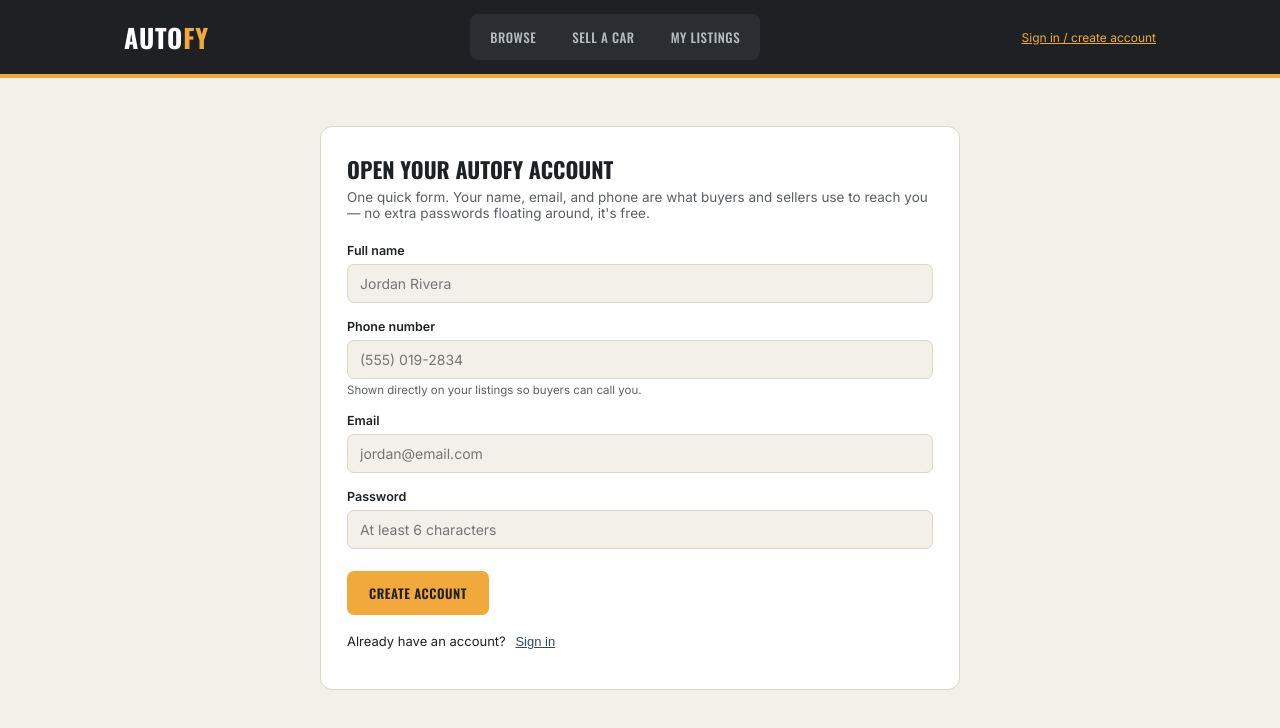
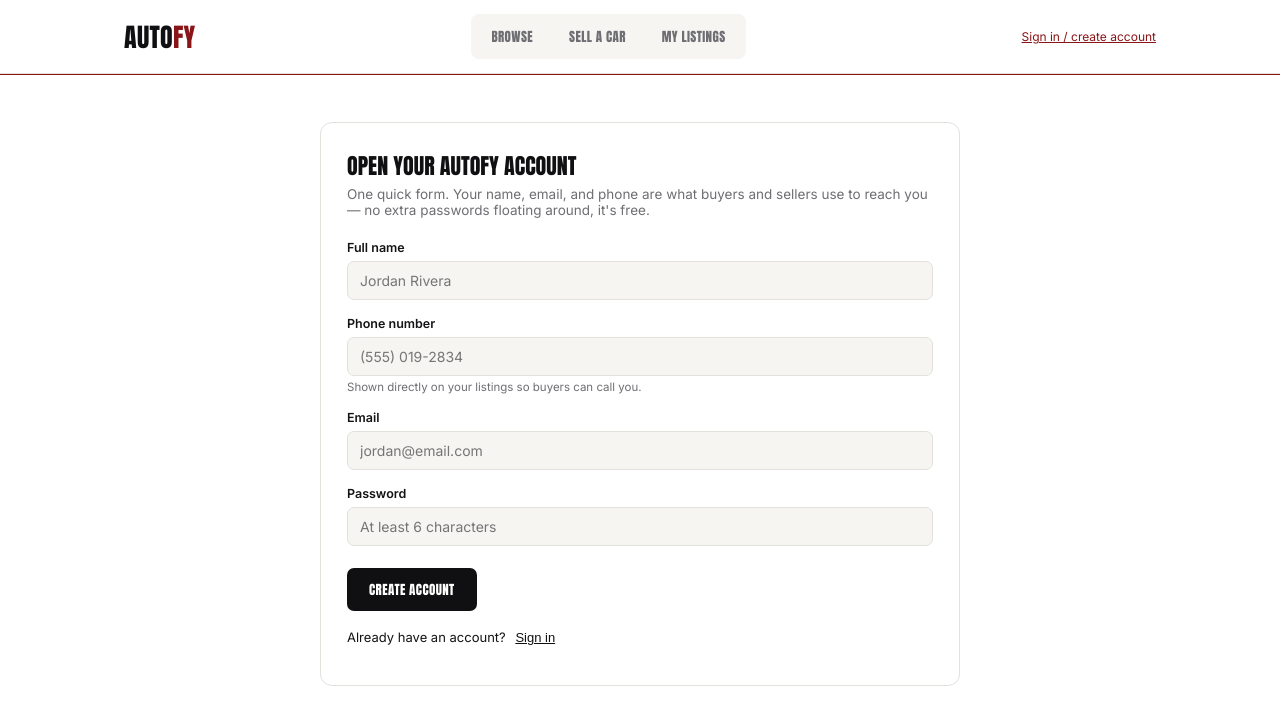
Before and after one commit to autofy-ae/autofy-web, a Next.js app: page /login in a window 1280 px wide. Shown: the top 728 px of the page. Built offline with nearby package versions, Linux system fonts and the light colour scheme; no server answers.

Commit message:
Redesign: white/black/maroon palette matching Autofy logo, Anton display type

```diff
--- a/app/globals.css
+++ b/app/globals.css
@@ -1,67 +1,69 @@
 :root {
-  --asphalt: #1E2124;
-  --asphalt-2: #2A2E32;
-  --concrete: #F3F0E9;
   --paper: #FFFFFF;
-  --steel: #33495C;
-  --amber: #F2A93B;
-  --amber-dark: #C9820B;
-  --rust: #B23A2E;
-  --ink: #1E2124;
-  --ink-soft: #5B5F63;
-  --line: #DCD7CA;
+  --surface: #F6F5F2;
+  --ink: #141416;
+  --ink-soft: #6E6E73;
+  --black: #101012;
+  --black-2: #1D1D20;
+  --maroon: #8A1518;
+  --maroon-bright: #D4212B;
+  --line: #E3E1DC;
+  --line-strong: #CFCCC4;
 }
 * { box-sizing: border-box; }
-html, body { margin: 0; padding: 0; background: var(--concrete); color: var(--ink); font-family: 'Inter', sans-serif; }
+html, body { margin: 0; padding: 0; background: var(--paper); color: var(--ink); font-family: 'Inter', sans-serif; }
 a { color: inherit; }
-.display { font-family: 'Oswald', sans-serif; text-transform: uppercase; letter-spacing: 0.02em; }
+.display { font-family: 'Anton', sans-serif; text-transform: uppercase; letter-spacing: 0.01em; font-weight: 400; }
 .mono { font-family: 'Roboto Mono', monospace; }
 
-header.top { background: var(--asphalt); color: var(--concrete); position: sticky; top: 0; z-index: 40; border-bottom: 4px solid var(--amber); }
+header.top { background: var(--paper); color: var(--ink); position: sticky; top: 0; z-index: 40; border-bottom: 1px solid var(--line); box-shadow: 0 1px 0 var(--maroon); }
 .top-inner { max-width: 1080px; margin: 0 auto; padding: 14px 24px; display: flex; align-items: center; justify-content: space-between; gap: 16px; flex-wrap: wrap; }
 .logo { display: flex; align-items: baseline; gap: 10px; text-decoration: none; }
-.logo .mark { font-family: 'Oswald', sans-serif; font-weight: 700; font-size: 26px; letter-spacing: 0.03em; color: var(--paper); }
-.logo .mark span { color: var(--amber); }
-nav.tabs { display: flex; gap: 4px; background: var(--asphalt-2); border-radius: 8px; padding: 4px; }
-nav.tabs a { font-family: 'Oswald', sans-serif; font-size: 13px; letter-spacing: 0.04em; text-transform: uppercase; color: #B7BCC0; padding: 9px 16px; border-radius: 6px; text-decoration: none; }
-nav.tabs a.active { background: var(--amber); color: var(--asphalt); font-weight: 600; }
-.whoami { font-size: 12px; color: #9CA3AB; display: flex; align-items: center; gap: 10px; }
-.whoami button { background: none; border: none; color: var(--amber); font-size: 12px; cursor: pointer; text-decoration: underline; padding: 0; font-family: 'Inter', sans-serif; }
+.logo .mark { font-family: 'Anton', sans-serif; font-weight: 400; font-size: 26px; letter-spacing: 0.01em; color: var(--black); }
+.logo .mark span { color: var(--maroon); }
+nav.tabs { display: flex; gap: 4px; background: var(--surface); border-radius: 8px; padding: 4px; }
+nav.tabs a { font-family: 'Anton', sans-serif; font-weight: 400; font-size: 13px; letter-spacing: 0.03em; text-transform: uppercase; color: var(--ink-soft); padding: 9px 16px; border-radius: 6px; text-decoration: none; }
+nav.tabs a.active { background: var(--black); color: var(--paper); }
+.whoami { font-size: 12px; color: var(--ink-soft); display: flex; align-items: center; gap: 10px; }
+.whoami button { background: none; border: none; color: var(--maroon); font-size: 12px; cursor: pointer; text-decoration: underline; padding: 0; font-family: 'Inter', sans-serif; }
 
 main.wrap { max-width: 1080px; margin: 0 auto; padding: 28px 24px 80px; }
 
-.hero { background: var(--asphalt); color: var(--concrete); border-radius: 14px; padding: 36px 32px; margin-bottom: 24px; position: relative; overflow: hidden; }
-.hero h1 { font-family: 'Oswald', sans-serif; font-size: 34px; line-height: 1.05; margin: 0 0 10px; text-transform: uppercase; }
-.hero h1 span { color: var(--amber); }
-.hero p { color: #C7CBCE; max-width: 520px; margin: 0; font-size: 15px; line-height: 1.6; }
+.hero { background: var(--paper); border: 1px solid var(--line); border-radius: 14px; padding: 40px 32px; margin-bottom: 24px; position: relative; overflow: hidden; }
+.hero::before { content: ""; position: absolute; left: 0; top: 0; width: 5px; height: 100%; background: linear-gradient(180deg, var(--black), var(--maroon)); }
+.hero h1 { font-family: 'Anton', sans-serif; font-weight: 400; font-size: 40px; line-height: 1.05; margin: 0 0 12px; text-transform: uppercase; color: var(--black); }
+.hero h1 span { color: var(--maroon); }
+.hero p { color: var(--ink-soft); max-width: 520px; margin: 0; font-size: 15px; line-height: 1.6; }
+.hero .swoosh { display: block; width: 120px; height: 3px; background: linear-gradient(90deg, var(--black), var(--maroon-bright)); margin: 18px 0 0; transform: skewX(-20deg); }
 
 .filter-bar { background: var(--paper); border: 1px solid var(--line); border-radius: 12px; padding: 16px 18px; margin-bottom: 22px; display: grid; grid-template-columns: repeat(auto-fit, minmax(130px, 1fr)); gap: 12px; align-items: end; }
 .filter-bar .f-field label { display: block; font-size: 11px; text-transform: uppercase; letter-spacing: 0.05em; color: var(--ink-soft); margin-bottom: 5px; }
 
 .grid { display: grid; grid-template-columns: repeat(auto-fill, minmax(240px, 1fr)); gap: 18px; }
-.card { background: var(--paper); border: 1px solid var(--line); border-radius: 10px; overflow: hidden; text-decoration: none; color: var(--ink); display: block; transition: transform .12s, box-shadow .12s; position: relative; }
-.card:hover { transform: translateY(-3px); box-shadow: 0 10px 24px rgba(30,33,36,0.12); }
-.card .photo { width: 100%; height: 150px; background: var(--steel); display: flex; align-items: center; justify-content: center; overflow: hidden; position: relative; }
+.card { background: var(--paper); border: 1px solid var(--line); border-radius: 10px; overflow: hidden; text-decoration: none; color: var(--ink); display: block; transition: transform .12s, box-shadow .12s, border-color .12s; position: relative; }
+.card:hover { transform: translateY(-3px); box-shadow: 0 10px 24px rgba(20,20,22,0.1); border-color: var(--line-strong); }
+.card .photo { width: 100%; height: 150px; background: var(--surface); display: flex; align-items: center; justify-content: center; overflow: hidden; position: relative; }
 .card .photo img { width: 100%; height: 100%; object-fit: cover; }
-.card .photo .noimg { color: #B9C6CF; font-size: 12px; font-family: 'Oswald', sans-serif; letter-spacing: 0.05em; text-transform: uppercase; }
-.price-tag { position: absolute; top: 10px; right: -6px; background: var(--amber); color: var(--asphalt); font-family: 'Roboto Mono', monospace; font-weight: 700; font-size: 14px; padding: 5px 12px 5px 14px; transform: rotate(3deg); box-shadow: 0 3px 6px rgba(0,0,0,0.25); border-radius: 3px 0 0 3px; }
+.card .photo .noimg { color: #A9A7A0; font-size: 12px; font-family: 'Anton', sans-serif; letter-spacing: 0.04em; text-transform: uppercase; }
+.price-tag { position: absolute; top: 10px; right: 10px; background: var(--black); color: var(--paper); font-family: 'Roboto Mono', monospace; font-weight: 700; font-size: 14px; padding: 5px 12px; border-radius: 6px; border-bottom: 2px solid var(--maroon-bright); }
 .card .body { padding: 14px 16px 16px; }
-.card h3 { font-family: 'Oswald', sans-serif; font-size: 17px; margin: 0 0 4px; letter-spacing: 0; text-transform: none; }
+.card h3 { font-family: 'Anton', sans-serif; font-weight: 400; font-size: 17px; margin: 0 0 4px; letter-spacing: 0; text-transform: none; }
 .card .meta { color: var(--ink-soft); font-size: 12.5px; margin: 0 0 10px; }
 .card .foot { display: flex; justify-content: space-between; align-items: center; border-top: 1px dashed var(--line); padding-top: 10px; font-size: 12px; color: var(--ink-soft); }
 
 .empty { text-align: center; padding: 60px 20px; color: var(--ink-soft); }
 .empty .display { font-size: 20px; color: var(--ink); margin-bottom: 8px; }
 
-.btn { font-family: 'Oswald', sans-serif; text-transform: uppercase; letter-spacing: 0.04em; font-size: 13px; background: var(--amber); color: var(--asphalt); border: none; padding: 12px 22px; border-radius: 7px; cursor: pointer; font-weight: 600; transition: background .15s; }
-.btn:hover { background: var(--amber-dark); }
-.btn.secondary { background: transparent; color: var(--asphalt); border: 1.5px solid var(--asphalt); }
-.btn.secondary:hover { background: var(--asphalt); color: var(--paper); }
-.btn.danger { background: var(--rust); color: var(--paper); }
+.btn { font-family: 'Anton', sans-serif; font-weight: 400; text-transform: uppercase; letter-spacing: 0.03em; font-size: 13px; background: var(--black); color: var(--paper); border: none; padding: 12px 22px; border-radius: 7px; cursor: pointer; transition: background .15s; }
+.btn:hover { background: var(--maroon); }
+.btn.secondary { background: transparent; color: var(--black); border: 1.5px solid var(--black); }
+.btn.secondary:hover { background: var(--black); color: var(--paper); }
+.btn.danger { background: var(--maroon); color: var(--paper); }
+.btn.danger:hover { background: var(--maroon-bright); }
 .btn:disabled { opacity: 0.5; cursor: not-allowed; }
 
 .panel { background: var(--paper); border: 1px solid var(--line); border-radius: 12px; padding: 26px; max-width: 640px; }
-.panel h2 { font-family: 'Oswald', sans-serif; font-size: 22px; margin: 0 0 4px; text-transform: uppercase; }
+.panel h2 { font-family: 'Anton', sans-serif; font-weight: 400; font-size: 22px; margin: 0 0 4px; text-transform: uppercase; color: var(--black); }
 .panel .sub { color: var(--ink-soft); font-size: 13.5px; margin: 0 0 22px; }
 .field { margin-bottom: 16px; }
 .field label { display: block; font-size: 12.5px; font-weight: 600; color: var(--ink); margin-bottom: 6px; }
@@ -69,42 +71,43 @@ main.wrap { max-width: 1080px; margin: 0 auto; padding: 28px 24px 80px; }
 .row2 { display: grid; grid-template-columns: 1fr 1fr; gap: 14px; }
 input[type=text], input[type=email], input[type=tel], input[type=number], input[type=password], input[type=file], textarea, select {
   width: 100%; font-family: 'Inter', sans-serif; font-size: 14px; padding: 10px 12px; border: 1.5px solid var(--line);
-  border-radius: 7px; background: var(--concrete); color: var(--ink);
+  border-radius: 7px; background: var(--surface); color: var(--ink);
 }
-input:focus, textarea:focus, select:focus { outline: none; border-color: var(--steel); background: var(--paper); }
+input:focus, textarea:focus, select:focus { outline: none; border-color: var(--black); background: var(--paper); }
 textarea { resize: vertical; min-height: 90px; }
-.contact-chip { background: var(--concrete); border: 1px dashed var(--line); border-radius: 8px; padding: 12px 14px; margin-bottom: 18px; font-size: 13px; color: var(--ink-soft); }
+.contact-chip { background: var(--surface); border: 1px dashed var(--line-strong); border-radius: 8px; padding: 12px 14px; margin-bottom: 18px; font-size: 13px; color: var(--ink-soft); }
 .contact-chip b { color: var(--ink); }
-.error-text { color: var(--rust); font-size: 12.5px; margin-top: 8px; }
+.error-text { color: var(--maroon-bright); font-size: 12.5px; margin-top: 8px; }
 .success-text { color: #2E7D4F; font-size: 13px; margin-top: 8px; }
 
-.detail-photo { width: 100%; height: 300px; background: var(--steel); border-radius: 12px; overflow: hidden; margin-bottom: 18px; }
+.detail-photo { width: 100%; height: 300px; background: var(--surface); border-radius: 12px; overflow: hidden; margin-bottom: 18px; border: 1px solid var(--line); }
 .detail-photo img { width: 100%; height: 100%; object-fit: cover; }
 .thumb-row { display: flex; gap: 8px; margin-bottom: 20px; }
 .thumb-row img { width: 64px; height: 48px; object-fit: cover; border-radius: 6px; cursor: pointer; border: 2px solid transparent; }
-.thumb-row img.active { border-color: var(--amber); }
+.thumb-row img.active { border-color: var(--maroon); }
 .spec-grid { display: grid; grid-template-columns: 1fr 1fr; gap: 10px 20px; margin: 16px 0; padding: 16px 0; border-top: 1px solid var(--line); border-bottom: 1px solid var(--line); }
 .spec-grid .k { color: var(--ink-soft); font-size: 11px; text-transform: uppercase; letter-spacing: 0.05em; margin-bottom: 2px; }
 .spec-grid .v { font-family: 'Roboto Mono', monospace; font-weight: 500; }
 .desc { font-size: 14px; line-height: 1.65; color: var(--ink); margin: 14px 0 20px; white-space: pre-wrap; }
-.contact-box { background: var(--asphalt); color: var(--concrete); border-radius: 10px; padding: 18px 20px; }
-.contact-box .who { font-size: 12px; color: #9CA3AB; text-transform: uppercase; letter-spacing: 0.05em; margin-bottom: 8px; }
-.contact-box .name { font-family: 'Oswald', sans-serif; font-size: 18px; margin-bottom: 12px; }
+.contact-box { background: var(--black); color: var(--paper); border-radius: 10px; padding: 18px 20px; border-bottom: 3px solid var(--maroon); }
+.contact-box .who { font-size: 12px; color: #9A9A9E; text-transform: uppercase; letter-spacing: 0.05em; margin-bottom: 8px; }
+.contact-box .name { font-family: 'Anton', sans-serif; font-weight: 400; font-size: 18px; margin-bottom: 12px; }
 .contact-row { display: flex; align-items: center; justify-content: space-between; padding: 9px 0; border-top: 1px solid rgba(255,255,255,0.12); }
 .contact-row:first-of-type { border-top: none; }
-.contact-row .num { font-family: 'Roboto Mono', monospace; font-size: 16px; color: var(--amber); }
-.contact-row a { color: var(--amber); text-decoration: none; font-size: 13px; font-weight: 600; background: rgba(242,169,59,0.15); padding: 7px 14px; border-radius: 6px; }
+.contact-row .num { font-family: 'Roboto Mono', monospace; font-size: 16px; color: var(--maroon-bright); }
+.contact-row a { color: var(--paper); text-decoration: none; font-size: 13px; font-weight: 600; background: var(--maroon); padding: 7px 14px; border-radius: 6px; }
+.contact-row a:hover { background: var(--maroon-bright); }
 
 .mylisting-row { background: var(--paper); border: 1px solid var(--line); border-radius: 10px; padding: 16px 18px; display: flex; align-items: center; gap: 16px; margin-bottom: 12px; }
-.mylisting-row img, .mylisting-row .noimg { width: 70px; height: 52px; border-radius: 6px; object-fit: cover; background: var(--steel); flex-shrink: 0; }
-.mylisting-row .noimg { display: flex; align-items: center; justify-content: center; color: #B9C6CF; font-size: 9px; text-align: center; }
+.mylisting-row img, .mylisting-row .noimg { width: 70px; height: 52px; border-radius: 6px; object-fit: cover; background: var(--surface); flex-shrink: 0; }
+.mylisting-row .noimg { display: flex; align-items: center; justify-content: center; color: #A9A7A0; font-size: 9px; text-align: center; }
 .mylisting-row .info { flex: 1; min-width: 0; }
-.mylisting-row h4 { margin: 0 0 3px; font-size: 15px; }
+.mylisting-row h4 { margin: 0 0 3px; font-size: 15px; font-weight: 600; }
 .mylisting-row .meta { font-size: 12px; color: var(--ink-soft); }
-.mylisting-row .badge { font-size: 10px; text-transform: uppercase; letter-spacing: 0.05em; padding: 2px 8px; border-radius: 4px; background: var(--concrete); color: var(--ink-soft); margin-left: 8px; }
+.mylisting-row .badge { font-size: 10px; text-transform: uppercase; letter-spacing: 0.05em; padding: 2px 8px; border-radius: 4px; background: var(--surface); color: var(--ink-soft); margin-left: 8px; }
 .mylisting-row .actions { display: flex; gap: 8px; flex-shrink: 0; }
 .mylisting-row .actions button, .mylisting-row .actions a { background: none; border: 1px solid var(--line); border-radius: 6px; padding: 7px 10px; font-size: 12px; cursor: pointer; color: var(--ink-soft); text-decoration: none; }
-.mylisting-row .actions button.del:hover { border-color: var(--rust); color: var(--rust); }
+.mylisting-row .actions button.del:hover { border-color: var(--maroon); color: var(--maroon); }
 
 .photo-input-row { display: flex; flex-wrap: wrap; gap: 10px; margin-bottom: 6px; }
 .photo-input-row .thumb { width: 76px; height: 58px; border-radius: 6px; object-fit: cover; border: 1px solid var(--line); }
--- a/app/layout.tsx
+++ b/app/layout.tsx
@@ -15,7 +15,7 @@ export default function RootLayout({ children }: { children: React.ReactNode })
         <link rel="preconnect" href="https://fonts.googleapis.com" />
         <link rel="preconnect" href="https://fonts.gstatic.com" crossOrigin="anonymous" />
         <link
-          href="https://fonts.googleapis.com/css2?family=Oswald:wght@500;600;700&family=Inter:wght@400;500;600;700&family=Roboto+Mono:wght@400;500;700&display=swap"
+          href="https://fonts.googleapis.com/css2?family=Anton&family=Inter:wght@400;500;600;700&family=Roboto+Mono:wght@400;500;700&display=swap"
           rel="stylesheet"
         />
       </head>
--- a/app/listing/[id]/page.tsx
+++ b/app/listing/[id]/page.tsx
@@ -77,7 +77,7 @@ export default function ListingDetailPage() {
       <h2 className="display" style={{ fontSize: 24, textTransform: 'none', margin: '0 0 6px' }}>
         {listing.year} {listing.make} {listing.model}
       </h2>
-      <div className="mono" style={{ fontWeight: 700, fontSize: 20, color: 'var(--amber-dark)' }}>{formatPrice(listing.price)}</div>
+      <div className="mono" style={{ fontWeight: 700, fontSize: 20, color: 'var(--maroon)' }}>{formatPrice(listing.price)}</div>
 
       <div className="spec-grid">
         <div><div className="k">Year</div><div className="v">{listing.year}</div></div>
@@ -97,7 +97,7 @@ export default function ListingDetailPage() {
             <a href={`tel:${seller.phone.replace(/[^0-9+]/g, '')}`}>Call</a>
           </div>
           <div className="contact-row">
-            <span className="mono" style={{ fontSize: 13, color: 'var(--amber)' }}>{seller.email}</span>
+            <span className="mono" style={{ fontSize: 13, color: 'var(--maroon)' }}>{seller.email}</span>
             <a href={`mailto:${seller.email}`}>Email</a>
           </div>
         </div>
--- a/app/login/page.tsx
+++ b/app/login/page.tsx
@@ -104,7 +104,7 @@ export default function LoginPage() {
             </form>
             <p style={{ fontSize: 13, marginTop: 18 }}>
               Already have an account?{' '}
-              <button onClick={() => { setMode('signin'); setError(''); setNotice(''); }} style={{ background: 'none', border: 'none', color: 'var(--steel)', textDecoration: 'underline', cursor: 'pointer', fontSize: 13 }}>
+              <button onClick={() => { setMode('signin'); setError(''); setNotice(''); }} style={{ background: 'none', border: 'none', color: 'var(--black)', textDecoration: 'underline', cursor: 'pointer', fontSize: 13 }}>
                 Sign in
               </button>
             </p>
@@ -130,7 +130,7 @@ export default function LoginPage() {
             </form>
             <p style={{ fontSize: 13, marginTop: 18 }}>
               New to Autofy?{' '}
-              <button onClick={() => { setMode('signup'); setError(''); setNotice(''); }} style={{ background: 'none', border: 'none', color: 'var(--steel)', textDecoration: 'underline', cursor: 'pointer', fontSize: 13 }}>
+              <button onClick={() => { setMode('signup'); setError(''); setNotice(''); }} style={{ background: 'none', border: 'none', color: 'var(--black)', textDecoration: 'underline', cursor: 'pointer', fontSize: 13 }}>
                 Create an account
               </button>
             </p>
--- a/app/page.tsx
+++ b/app/page.tsx
@@ -75,6 +75,7 @@ export default function BrowsePage() {
           Autofy is a free, no-fee classifieds board. List your car, browse what's around, and call the owner
           directly — no payments ever move through the site.
         </p>
+        <span className="swoosh"></span>
       </div>
 
       <div className="filter-bar">
--- a/app/sell/page.tsx
+++ b/app/sell/page.tsx
@@ -134,7 +134,7 @@ export default function SellPage() {
               {files.map((f, i) => (
                 <div key={i} style={{ position: 'relative' }}>
                   <img className="thumb" src={URL.createObjectURL(f)} alt="" />
-                  <button type="button" onClick={() => removeFile(i)} style={{ position: 'absolute', top: -6, right: -6, background: 'var(--rust)', color: '#fff', border: 'none', borderRadius: '50%', width: 18, height: 18, fontSize: 11, cursor: 'pointer', lineHeight: 1 }}>×</button>
+                  <button type="button" onClick={() => removeFile(i)} style={{ position: 'absolute', top: -6, right: -6, background: 'var(--maroon)', color: '#fff', border: 'none', borderRadius: '50%', width: 18, height: 18, fontSize: 11, cursor: 'pointer', lineHeight: 1 }}>×</button>
                 </div>
               ))}
             </div>
--- a/components/Navbar.tsx
+++ b/components/Navbar.tsx
@@ -32,7 +32,7 @@ export default function Navbar() {
               <button onClick={handleSignOut}>Sign out</button>
             </>
           ) : (
-            <Link href="/login" style={{ color: 'var(--amber)', fontSize: 12, textDecoration: 'underline' }}>
+            <Link href="/login" style={{ color: 'var(--maroon)', fontSize: 12, textDecoration: 'underline' }}>
               Sign in / create account
             </Link>
           )}
```
